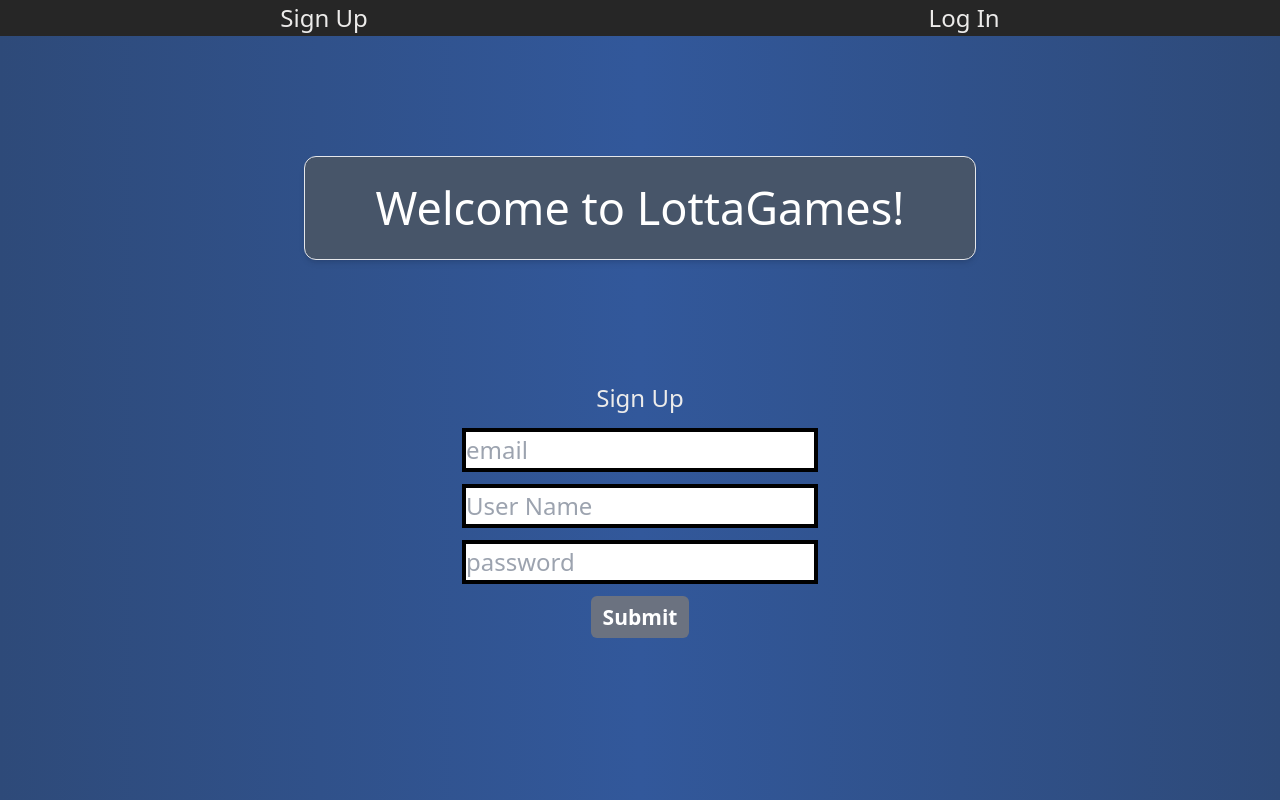
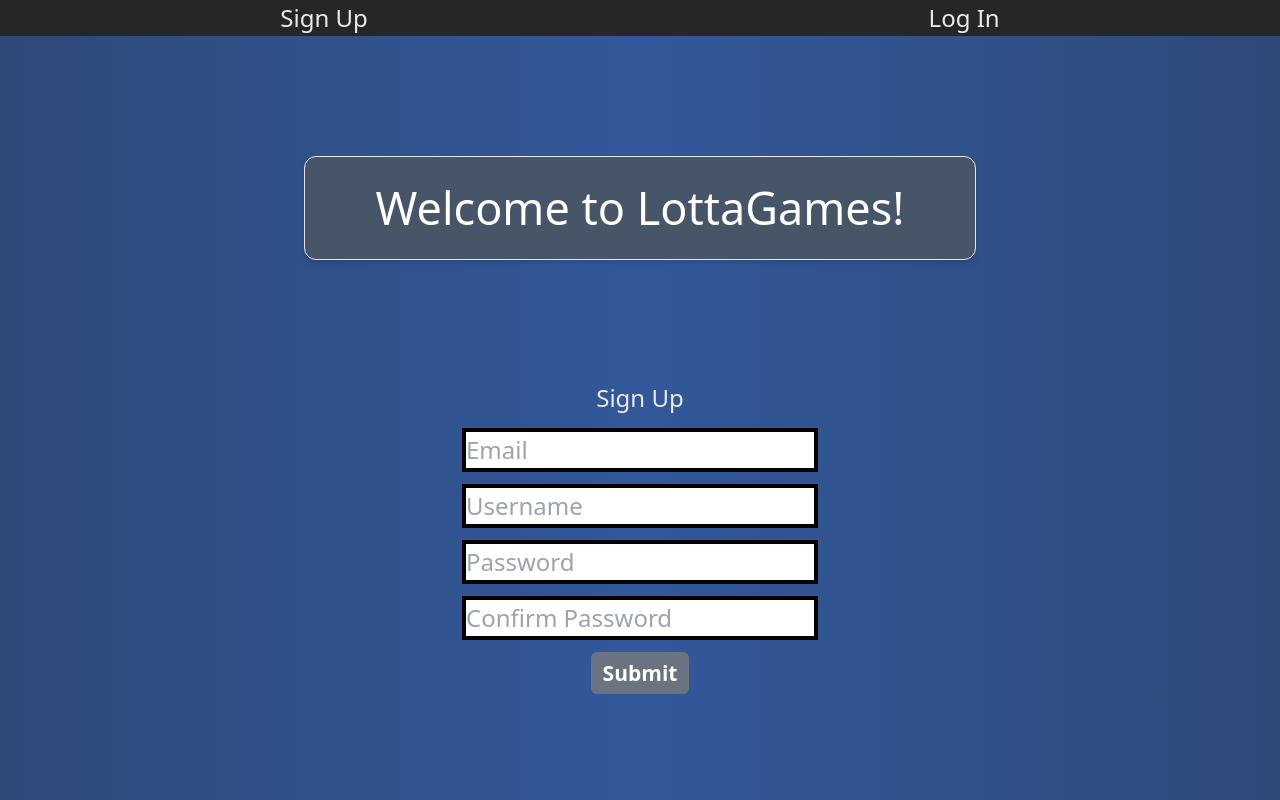
Before and after one commit to Santi-3rd/LottaGames, a React (Vite) app in the folder frontend/lottagames/: page / in a window 1280 px wide. Built offline with nearby package versions, Linux system fonts and the light colour scheme; no server answers; sample sign-in values are in the browser's storage.

Commit message:
Added password confirmation to register page

```diff
--- a/frontend/lottagames/src/pages/RegisterPage.jsx
+++ b/frontend/lottagames/src/pages/RegisterPage.jsx
@@ -8,11 +8,13 @@ export const RegisterPage = () => {
   const [email, setEmail] = useState("");
   const [name, setName] = useState("")
   const [password, setPassword] = useState("");
+  const [confirmedPassword, setconfirmedPassword] = useState("");
   const { setUser } = useContext(userContext);
   const navigate = useNavigate();
 
   const signUp = async (e) => {
     e.preventDefault();
+    if (password === confirmedPassword){
     let response = await api.post("users/register/", {
       email: email,
       name: name,
@@ -21,14 +23,21 @@ export const RegisterPage = () => {
     .catch((err) => {
       alert("Incorrent Credentials")
     })
+
     let user = response.data.user;
     let token = response.data.token;
+
     // Store the token securely (e.g., in localStorage or HttpOnly cookies)
     localStorage.setItem("token", token);
     api.defaults.headers.common["Authorization"] = `Token ${token}`;
+
     // set the user using with useContext to allow all other pages that need user information
     setUser(user);
     navigate("/profile");
+
+  } else {
+    alert("Passwords do not match.")
+  }
   };
 
   return (
@@ -40,20 +49,26 @@ export const RegisterPage = () => {
         type="email"
         value={email}
         onChange={(e) => setEmail(e.target.value)}
-        placeholder="email"
+        placeholder="Email"
       />
       <input className="border-[4px] border-x-black border-y-black text-black"
         // username
         type="text"
         value={name}
         onChange={(e) => setName(e.target.value)}
-        placeholder="User Name"
+        placeholder="Username"
       />
       <input className="border-[4px] border-x-black border-y-black text-black"
         type="password"
         value={password}
         onChange={(e) => setPassword(e.target.value)}
-        placeholder="password"
+        placeholder="Password"
+      />
+      <input className="border-[4px] border-x-black border-y-black text-black"
+        type="password"
+        value={confirmedPassword}
+        onChange={(e) => setconfirmedPassword(e.target.value)}
+        placeholder="Confirm Password"
       />
       <input className="bg-gray-500 hover:bg-gray-600 text-white text-sm font-semibold py-1 px-2 rounded focus:outline-none focus:ring focus:border-blue-300" type="submit" />
     </form>
```
